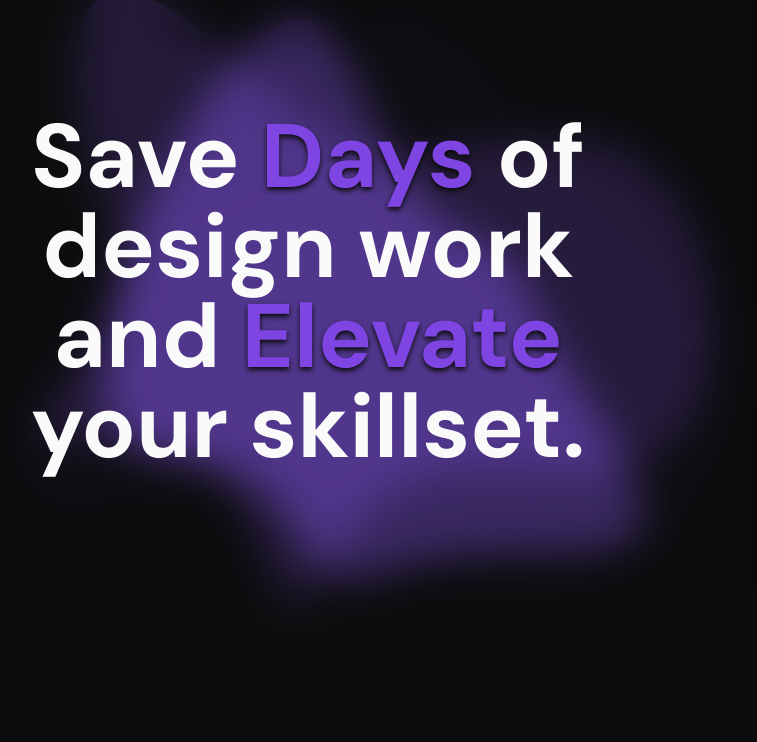
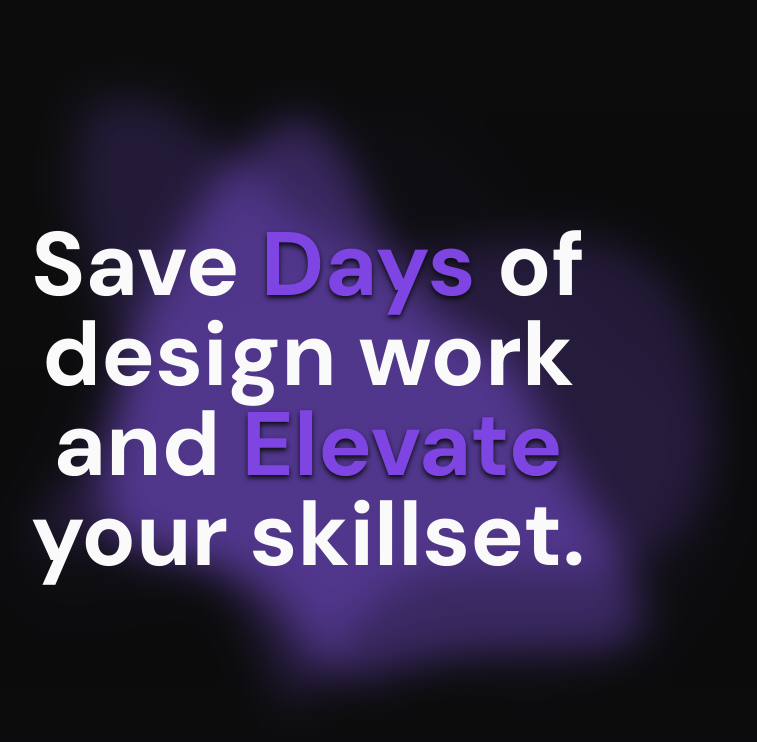
Before and after one commit to DavidXploidz/Modern_Landing, a plain HTML site: page index.html in a window 1280 px wide. Shown: the whole page, without its empty margins (332-1089 px from the left). Drawn offline with Linux system fonts and the light colour scheme.

Commit message:
fix: adjust template rows grid in header

```diff
--- a/style.css
+++ b/style.css
@@ -80,7 +80,7 @@ p{
     min-height: 100dvh;
     display: grid;
     grid-template-columns: repeat(5, 1fr);
-    grid-template-rows: repeat(3, 200px);
+    grid-template-rows: auto 1fr auto;
     overflow: hidden;
 }
 .header__glass{
@@ -103,12 +103,14 @@ p{
     max-width: 820px;
     margin-inline: auto;
     line-height: 1;
+    margin-bottom: 0;
 }
 .header__title span{
     color: var(--coloraccent);
     text-shadow: 0px 3px 5px var(--colorprimary);
 }
 .header__blob{
+    align-self: center;
     grid-area: 2 / 1 / 3 / 6;
     animation: fade 5s infinite linear alternate-reverse;
     animation-delay: -2s;
```
